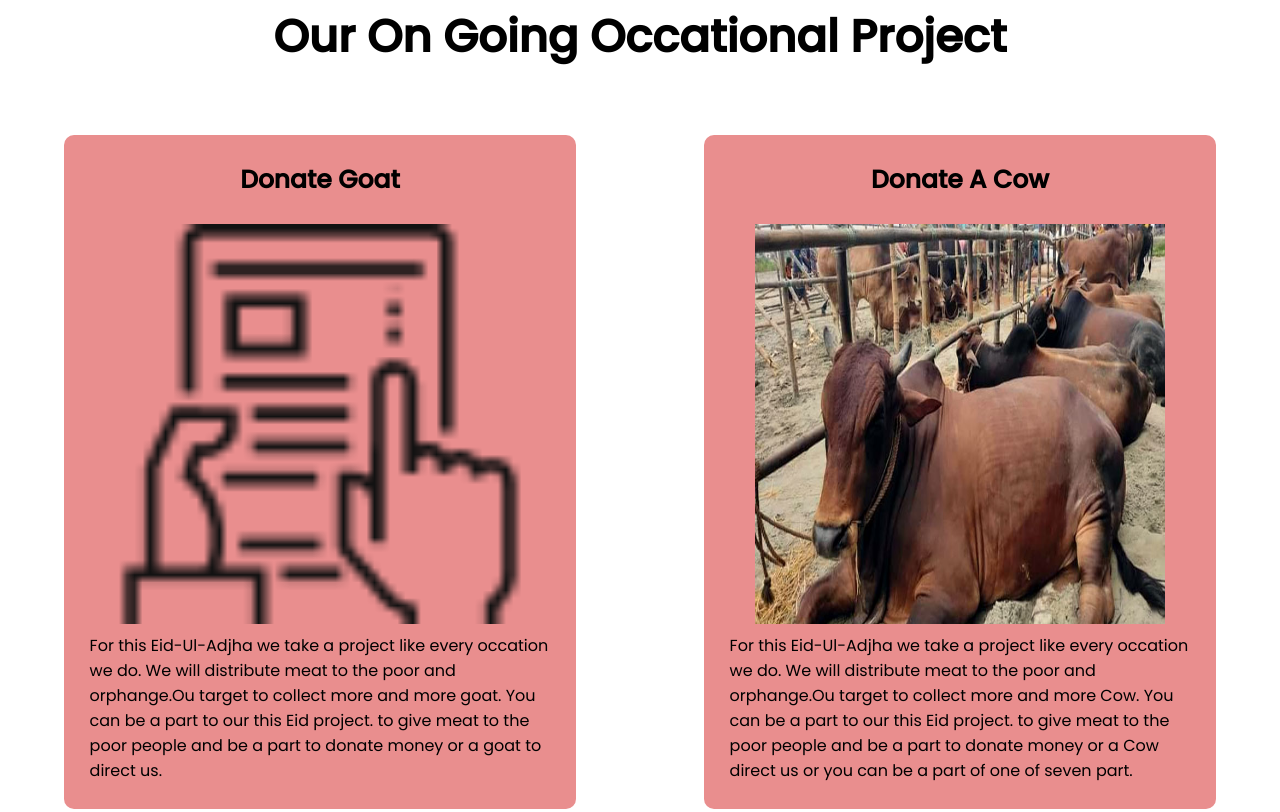
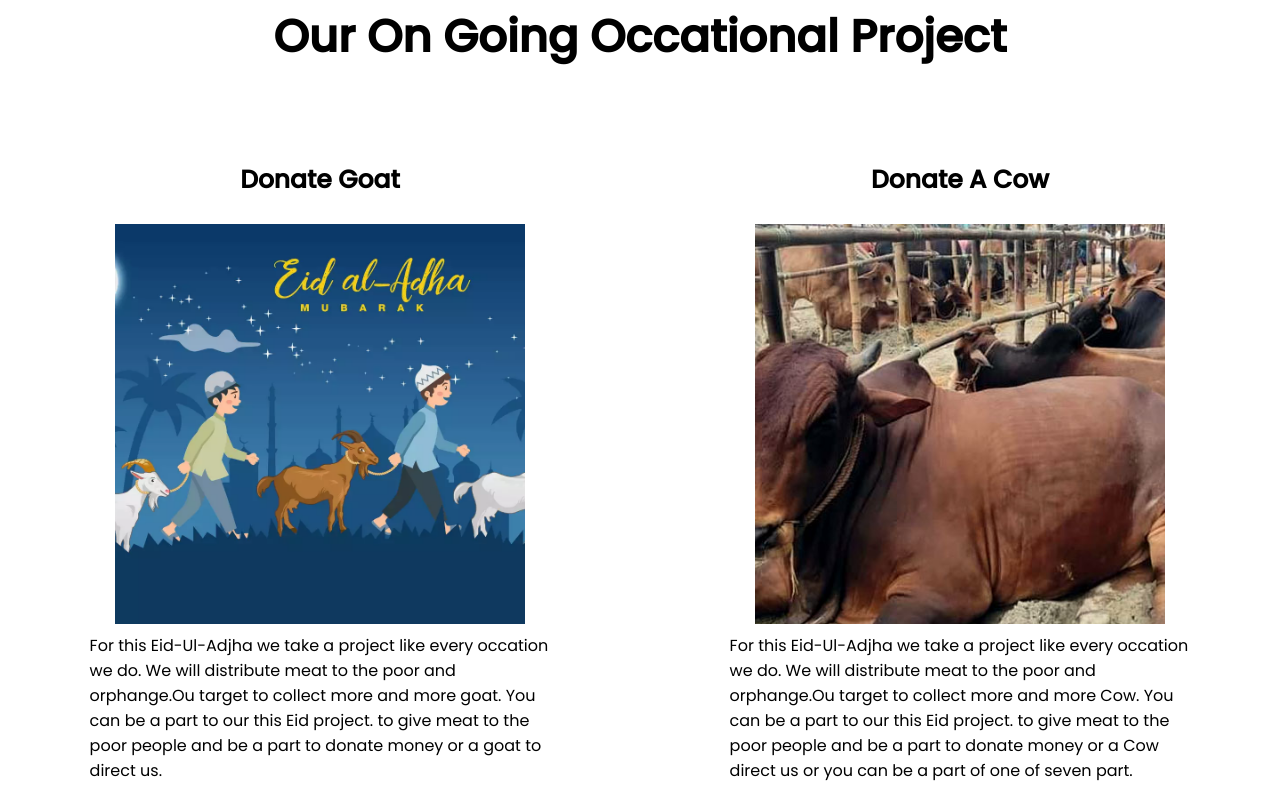
Before and after one commit to 002imran/donate-today, a plain HTML site: page index.html in a window 1280 px wide. Shown: the part 2215-3027 px from the top of the page. Drawn offline with Linux system fonts and the light colour scheme.

Commit message:
backgound

```diff
--- a/index.html
+++ b/index.html
@@ -109,7 +109,7 @@
             <div class="ocational-card-cotainer">
                 <div class="ocational-card">
                     <h3 class="occational-card-heading">Donate Goat</h3>
-                    <img src="/assets/icons/Frame-1.png" alt="">
+                    <img src="/assets/images/eid.jpg" alt="">
                     <p class="plan-summary">For this Eid-Ul-Adjha we take a project like every occation we do. We will distribute meat
                         to the poor and orphange.Ou target to collect more and more goat. You can be a part to our this Eid project.
                         to give meat to the poor people and be a part to donate money or a goat to direct us.
--- a/style.css
+++ b/style.css
@@ -211,7 +211,7 @@ h3{
     margin-left: 5%;
     margin-right: 5%;
     object-fit: cover;
-    background: rgb(233, 142, 142);
+    /* background: rgb(233, 142, 142); */
     border: none;
     border-radius: 10px;
 
@@ -223,6 +223,7 @@ h3{
     height: 50vh;
     width: 80%;
     padding-left: 10%;
+    object-fit: cover;
 
 }
 
```
